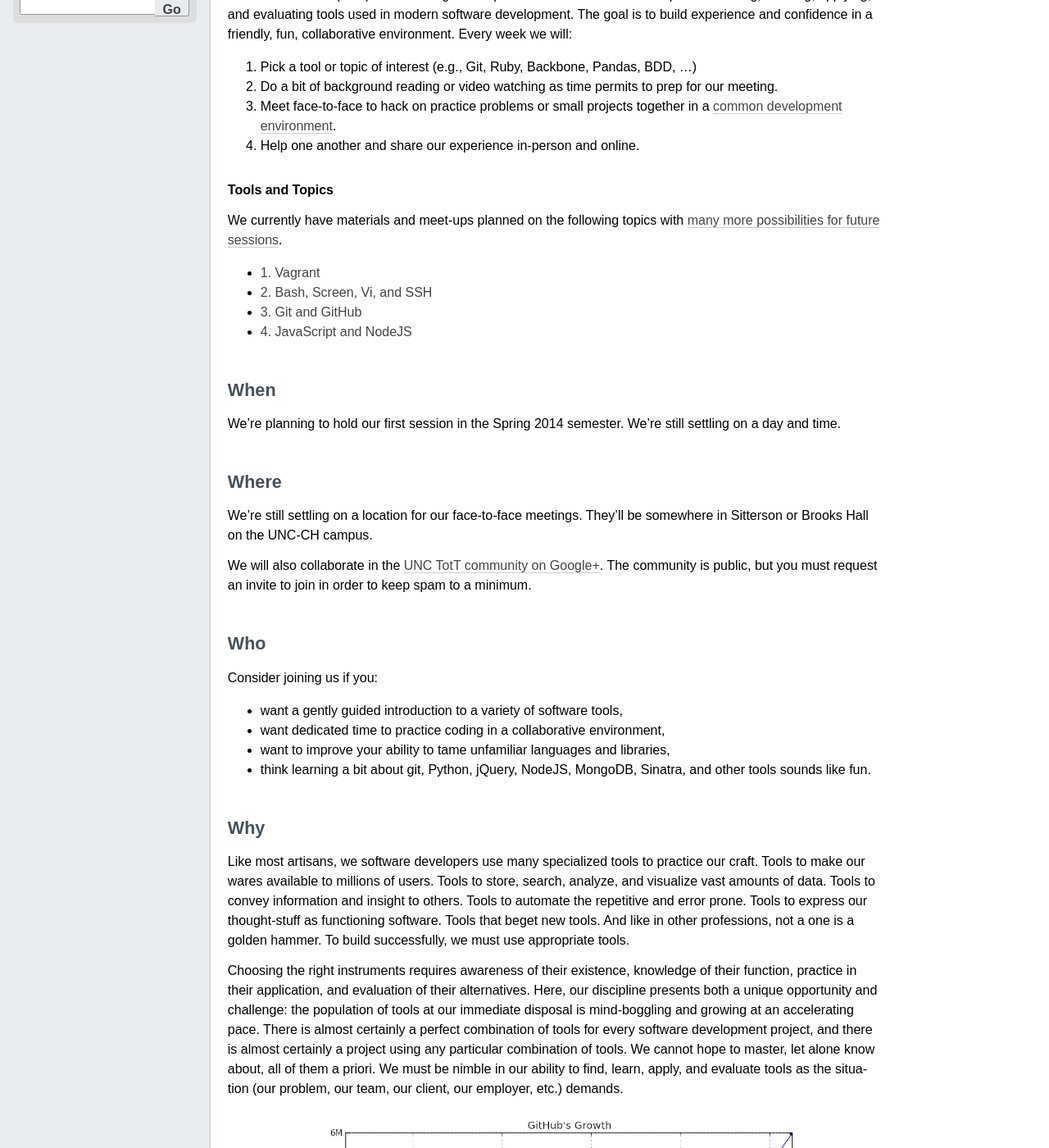
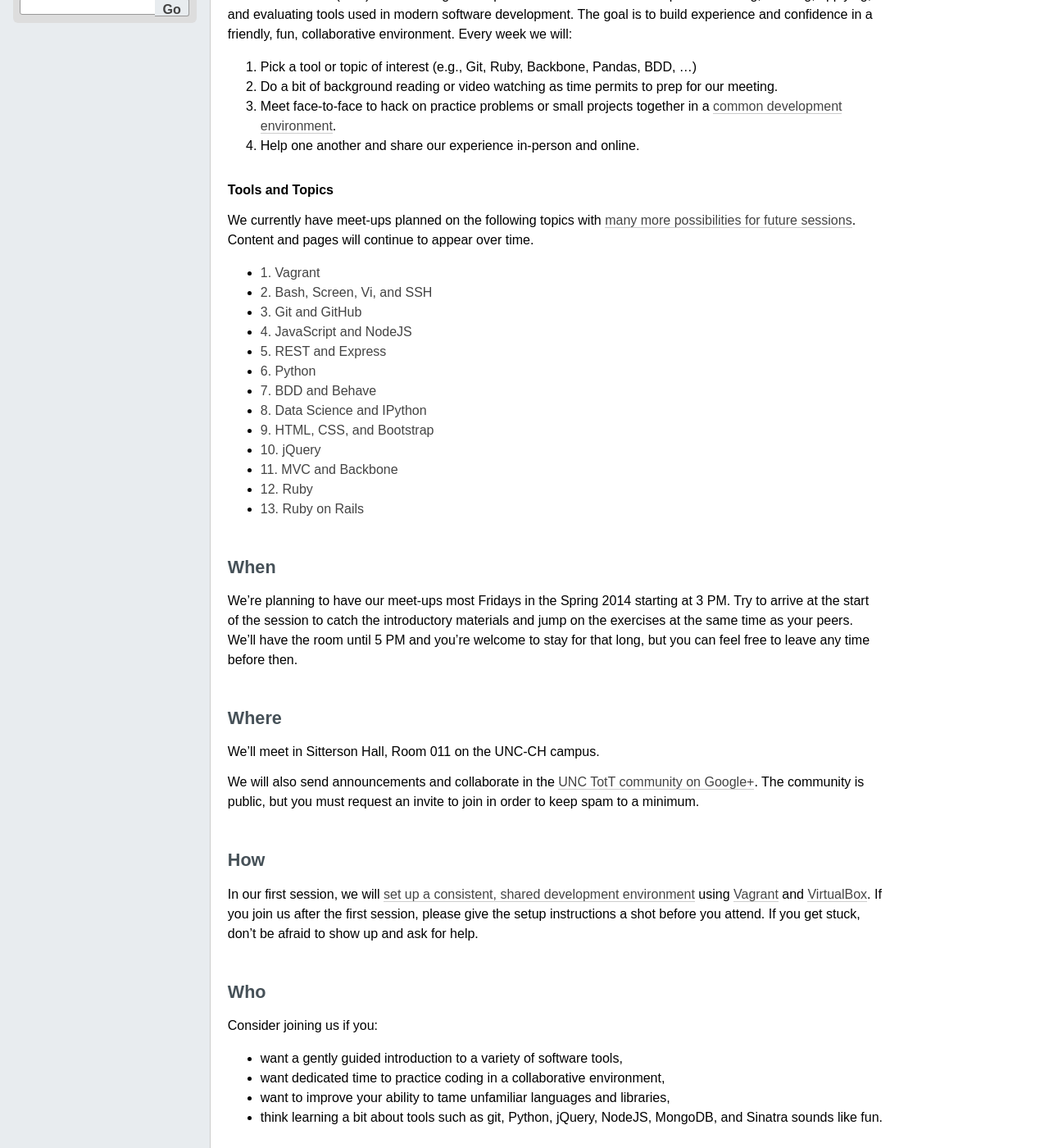
Before and after one commit to parente/tott, a Sphinx documentation site: the page built from doc/index.rst, in a window 1280 px wide and 1400 px high, scrolled down 392 px. Shown: the whole window at 82% size. Built offline with Sphinx 7.4.7, drawn with Linux system fonts in a browser that asks for light colours; some of the changed text lies outside the part shown.

Commit message:
Shells for topics, basic schedule info

```diff
--- a/doc/index.rst
+++ b/doc/index.rst
@@ -4,11 +4,11 @@ Tools of the Trade
 
 .. epigraph::
 
-    "If the only tool you have is a hammer, you tend to see every problem as a nail."
+   "If the only tool you have is a hammer, you tend to see every problem as a nail."
 
-    -- `Abraham Maslow <http://en.wikipedia.org/wiki/Abraham_Maslow>`_
+   -- `Abraham Maslow <http://en.wikipedia.org/wiki/Abraham_Maslow>`_
 
-.. note:: The plans for this meet-up are still in flux. If you'd like to contribute to the definition of TotT, `please take the TotT survey <https://docs.google.com/forms/d/1-Z_kdHNrd2en6Z_K4zpXXRbEFWtj1Z3Zoib8fC9FjVk/viewform>`_.
+.. important:: Our first session is tentatively scheduled for **Friday, January 10th 2014 at 3 PM in Sitterson Hall, Room 011** on the UNC-CH campus. Please join the `TotT Google+ Community <https://plus.google.com/communities/110370068185265330545>`_ to stay informed of any changes.
 
 What
 ====
@@ -16,13 +16,13 @@ What
 Tools of the Trade (TotT) is a recurring meet-up for students who want more practice finding, learning, applying, and evaluating tools used in modern software development. The goal is to build experience and confidence in a friendly, fun, collaborative environment. Every week we will:
 
 #. Pick a tool or topic of interest (e.g., Git, Ruby, Backbone, Pandas, BDD, ...)
-#. Do a bit of background reading or video watching as time permits  to prep for our meeting.
+#. Do a bit of background reading or video watching as time permits to prep for our meeting.
 #. Meet face-to-face to hack on practice problems or small projects together in a :doc:`common development environment <setup>`.
 #. Help one another and share our experience in-person and online.
 
 .. rubric:: Tools and Topics
 
-We currently have materials and meet-ups planned on the following topics with :doc:`many more possibilities for future sessions <other>`.
+We currently have meet-ups planned on the following topics with :doc:`many more possibilities for future sessions <other>`. Content and pages will continue to appear over time.
 
 .. toctree::
    :titlesonly:
@@ -33,28 +33,32 @@ We currently have materials and meet-ups planned on the following topics with :d
    sessions/bash
    sessions/git
    sessions/nodejs
-
-.. sessions/express
-.. sessions/python
-.. sessions/behave
-.. sessions/ipython
-.. sessions/bootstrap
-.. sessions/jquery
-.. sessions/backbone
-.. sessions/ruby
-.. sessions/rails
+   sessions/express
+   sessions/python
+   sessions/behave
+   sessions/ipython
+   sessions/bootstrap
+   sessions/jquery
+   sessions/backbone
+   sessions/ruby
+   sessions/rails
 
 When
 ====
 
-We're planning to hold our first session in the Spring 2014 semester. We're still settling on a day and time.
+We're planning to have our meet-ups most Fridays in the Spring 2014 starting at 3 PM. Try to arrive at the start of the session to catch the introductory materials and jump on the exercises at the same time as your peers. We'll have the room until 5 PM and you're welcome to stay for that long, but you can feel free to leave any time before then.
 
 Where
 =====
 
-We're still settling on a location for our face-to-face meetings. They'll be somewhere in Sitterson or Brooks Hall on the UNC-CH campus.
+We'll meet in Sitterson Hall, Room 011 on the UNC-CH campus.
 
-We will also collaborate in the `UNC TotT community on Google+ <https://plus.google.com/communities/110370068185265330545>`_. The community is public, but you must request an invite to join in order to keep spam to a minimum.
+We will also send announcements and collaborate in the `UNC TotT community on Google+ <https://plus.google.com/communities/110370068185265330545>`_. The community is public, but you must request an invite to join in order to keep spam to a minimum.
+
+How
+===
+
+In our first session, we will :doc:`set up a consistent, shared development environment <setup>` using Vagrant_ and VirtualBox_. If you join us after the first session, please give the setup instructions a shot before you attend. If you get stuck, don't be afraid to show up and ask for help.
 
 Who
 ===
@@ -64,7 +68,7 @@ Consider joining us if you:
 * want a gently guided introduction to a variety of software tools,
 * want dedicated time to practice coding in a collaborative environment,
 * want to improve your ability to tame unfamiliar languages and libraries,
-* think learning a bit about git, Python, jQuery, NodeJS, MongoDB, Sinatra, and other tools sounds like fun.
+* think learning a bit about tools such as git, Python, jQuery, NodeJS, MongoDB, and Sinatra sounds like fun.
 
 Why
 ===
--- /dev/null
+++ b/doc/sessions/backbone.rst
@@ -0,0 +1,2 @@
+MVC and Backbone
+================
--- /dev/null
+++ b/doc/sessions/behave.rst
@@ -0,0 +1,2 @@
+BDD and Behave
+==============
--- /dev/null
+++ b/doc/sessions/bootstrap.rst
@@ -0,0 +1,2 @@
+HTML, CSS, and Bootstrap
+========================
--- /dev/null
+++ b/doc/sessions/express.rst
@@ -0,0 +1,2 @@
+REST and Express
+================
--- /dev/null
+++ b/doc/sessions/ipython.rst
@@ -0,0 +1,2 @@
+Data Science and IPython
+========================
--- /dev/null
+++ b/doc/sessions/jquery.rst
@@ -0,0 +1,2 @@
+jQuery
+======
--- a/doc/sessions/nodejs.rst
+++ b/doc/sessions/nodejs.rst
@@ -7,7 +7,7 @@ Goals
 * Gain the ability to read and write JavaScript code
 * Recognize the gotchas of JavaScript
 * Know what `NodeJS`_ is
-* Understand how to tap the NodeJS ecosystem
+* Understand how to tap into the NodeJS ecosystem
 * Practice writing simple NodeJS applications
 * Practice using the Node Package Manager (npm_)
 
--- /dev/null
+++ b/doc/sessions/python.rst
@@ -0,0 +1,2 @@
+Python
+======
--- /dev/null
+++ b/doc/sessions/rails.rst
@@ -0,0 +1,2 @@
+Ruby on Rails
+=============
--- /dev/null
+++ b/doc/sessions/ruby.rst
@@ -0,0 +1,2 @@
+Ruby
+====
```
Also changed, not shown: other parts of doc/index.rst (+0 -5 lines).
